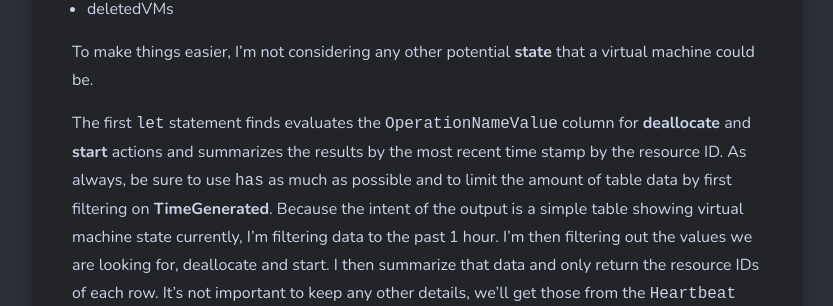
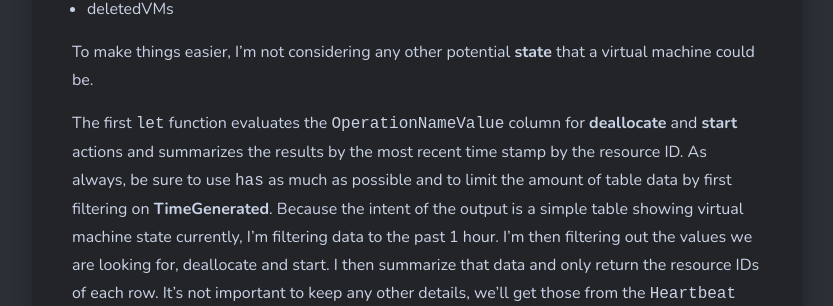
Before and after one commit to technicalanxiety/technicalanxiety.github.io, a Jekyll site: the page built from _posts/2024-2-18-la-view-logs.md, in a window 1280 px wide and 900 px high, scrolled down 3397 px. Shown: the part 148-454 px from the top of the window, without its empty margins (23-856 px from the left). Built offline with Jekyll 4.4.1, drawn with Linux system fonts in a browser that asks for light colours; nearby versions of some CDN libraries; comment, search, counter and statistics services are not loaded.

Commit message:
updated view logs post

```diff
--- a/_posts/2024-2-18-la-view-logs.md
+++ b/_posts/2024-2-18-la-view-logs.md
@@ -76,7 +76,7 @@ The 3 functions use the AzureActivity table to set the values for 3 of the most
 
 To make things easier, I'm not considering any other potential **state** that a virtual machine could be.
 
-The first `let` statement finds evaluates the `OperationNameValue` column for **deallocate** and **start** actions and summarizes the results by the most recent time stamp by the resource ID. As always, be sure to use `has` as much as possible and to limit the amount of table data by first filtering on **TimeGenerated**. Because the intent of the output is a simple table showing virtual machine state currently, I'm filtering data to the past 1 hour. I'm then filtering out the values we are looking for, deallocate and start. I then summarize that data and only return the resource IDs of each row. It's not important to keep any other details, we'll get those from the `Heartbeat` table in the main query.
+The first `let` function evaluates the `OperationNameValue` column for **deallocate** and **start** actions and summarizes the results by the most recent time stamp by the resource ID. As always, be sure to use `has` as much as possible and to limit the amount of table data by first filtering on **TimeGenerated**. Because the intent of the output is a simple table showing virtual machine state currently, I'm filtering data to the past 1 hour. I'm then filtering out the values we are looking for, deallocate and start. I then summarize that data and only return the resource IDs of each row. It's not important to keep any other details, we'll get those from the `Heartbeat` table in the main query.
 
 >
 > let deallocatedVms = AzureActivity
```
